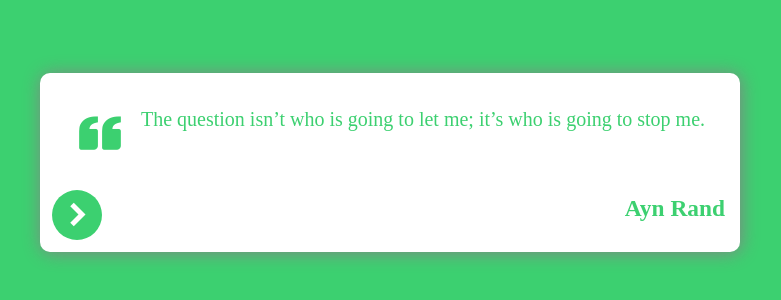
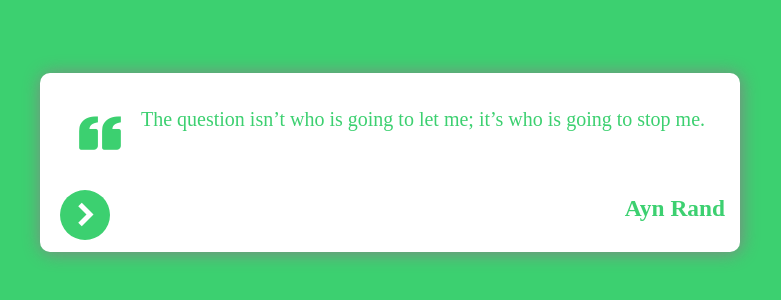
Before and after one commit to genesiski/cita, a React (Vite) app: page / in a window 1280 px wide. Shown: the part 238-538 px from the top of the page, without its empty margins (250-1031 px from the left). Built offline with nearby package versions, Linux system fonts and the light colour scheme.

Commit message:
Update App.css

```diff
--- a/src/App.css
+++ b/src/App.css
@@ -39,7 +39,7 @@
 .containerButton{
   position: absolute;
   bottom: 12px;
-  left: 12px;
+  left: 20px;
   font-size: 48px;
 }
 
```
